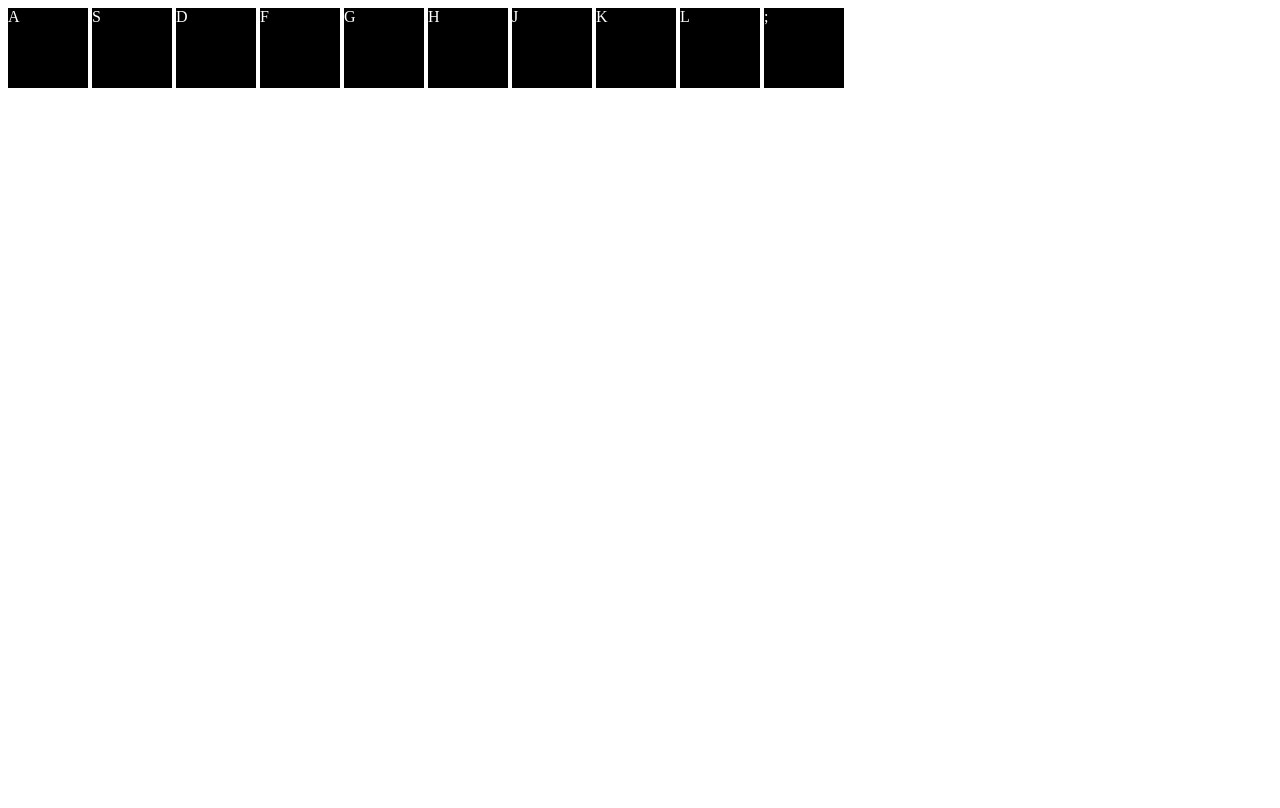
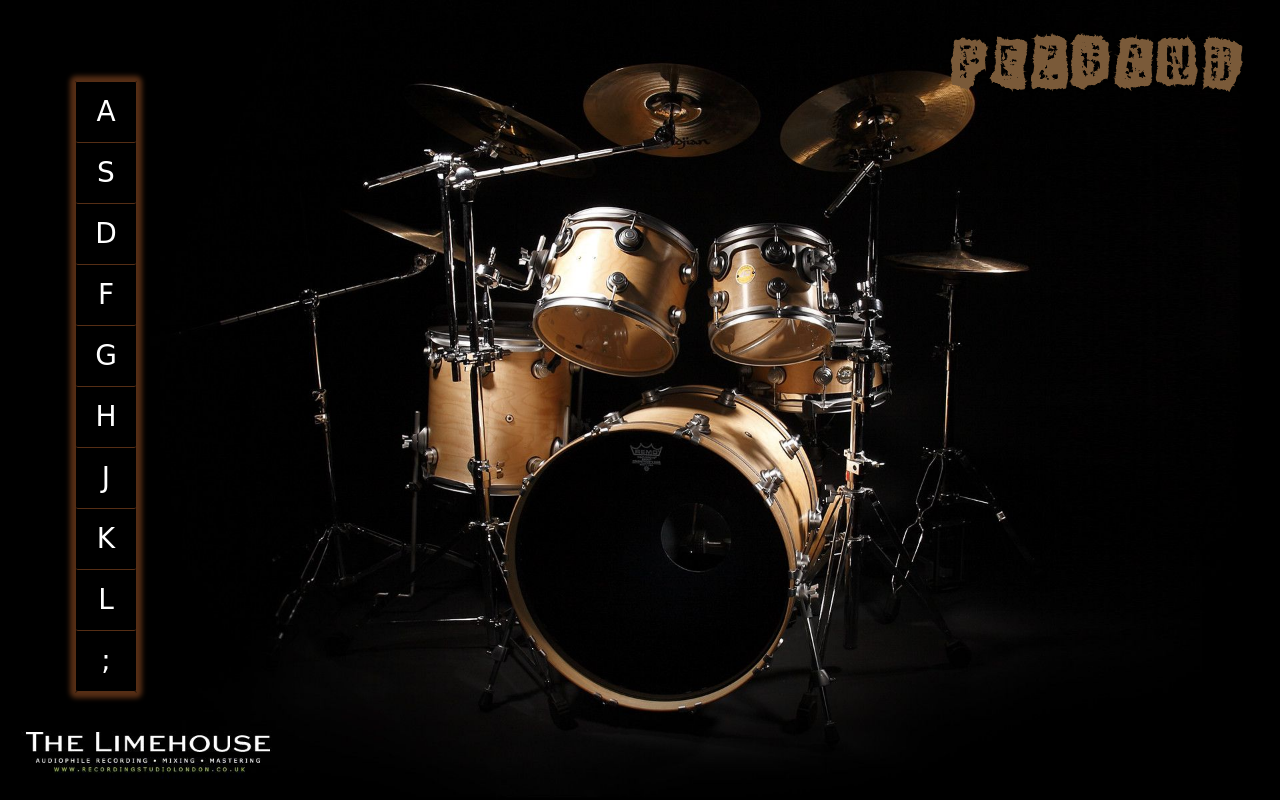
Before and after one commit to PezCoder/JS30, a plain HTML site: page drumKit/drumKit.html in a window 1280 px wide. Drawn offline with Linux system fonts and the light colour scheme.

Commit message:
Added event listener on keys & designed the page

```diff
--- a/drumKit/drumKit.css
+++ b/drumKit/drumKit.css
@@ -1,10 +1,65 @@
+@font-face {
+  font-family: funkyFont;
+  src: url(funky_font.ttf);
+}
+
+@font-face {
+  font-family: 'New Rocker', cursive;
+  src: url(badass_font.ttf);
+}
+
+html, body {
+  width: 100%;
+  height: 100vh;
+}
+body {
+  background-image: url('cool_drumset.jpg');
+  background-size: cover;
+  background-repeat: no-repeat;
+}
+.heading {
+  font-family: funkyFont;
+  display: inline-block;
+  color: #7a5a39;
+  letter-spacing: 12px;
+  float: right;
+  font-size: 50px;
+  margin-right: 41px;
+}
 .keys {
+  font-family: 'New Rocker', cursive;
+  margin-top: 73px;
+  max-width: 60px;
+  margin-left: 67px;
+  display: inline-block;
+  border: 1px solid #562e15;
+  box-shadow: 0px 0px 5px 5px #562e15;
+  transition: all 50ms ease;
+}
+.keys.active {
+  box-shadow: 0px 0px 20px 15px #562e15;
 }
 
 .key {
   display: inline-block;
-  width: 80px;
-  height: 80px;
+  width: 60px;
+  height: 60px;
+  line-height: 60px;
+  font-size: 28px;
   background: black;
+  text-align: center;
   color: white;
+  border-bottom: 1px solid #562e15;
+  transition: all 100ms ease;
+  cursor: pointer;
 }
+
+.key.active {
+  background: #c6976b;
+  position: relative;
+  font-size: 32px;
+}
+
+.keys, .key {
+  border-radius: 2px;
+}
--- a/drumKit/drumKit.html
+++ b/drumKit/drumKit.html
@@ -7,7 +7,8 @@
   </head>
 
   <body>
-    <div class="keys">
+    <h1 class="heading">PEZBAND</h1>
+    <div id="keys" class="keys">
       <div id="a" class="key">A</div>
       <div id="s" class="key">S</div>
       <div id="d" class="key">D</div>
--- a/drumKit/drumKit.js
+++ b/drumKit/drumKit.js
@@ -12,6 +12,18 @@
     ';': 'snare',
   };
 
+  function makeActive(key) {
+    const keyElement = document.getElementById(key);
+    const keys = document.getElementById('keys');
+    keys.classList.add('active');
+    keyElement.classList.add('active');
+
+    window.setTimeout(() => {
+      keyElement.classList.remove('active')
+      keys.classList.remove('active');
+    }, 100);
+  }
+
   function playSound(id) {
       const audioToPlay = `./sounds/${keySounds[id]}.wav`;
       const audio = new Audio(audioToPlay);
@@ -24,10 +36,21 @@
       let key = keys[i];
       key.onclick = function() {
         playSound(this.id);
+        makeActive(this.id);
       };
     }
   }
 
+  window.onkeyup = function(e) {
+    var { key } = e;
+    key = key.toLowerCase();
+
+    if(keySounds.hasOwnProperty(key)) {
+      playSound(key);
+      makeActive(key);
+    }
+  };
+
   bindClickListenerOnKeys();
 
 }());
```
Also changed, not shown: drumKit/badass_font.ttf (added), drumKit/cool_drumset.jpg (added), drumKit/funky_font.ttf (added).
